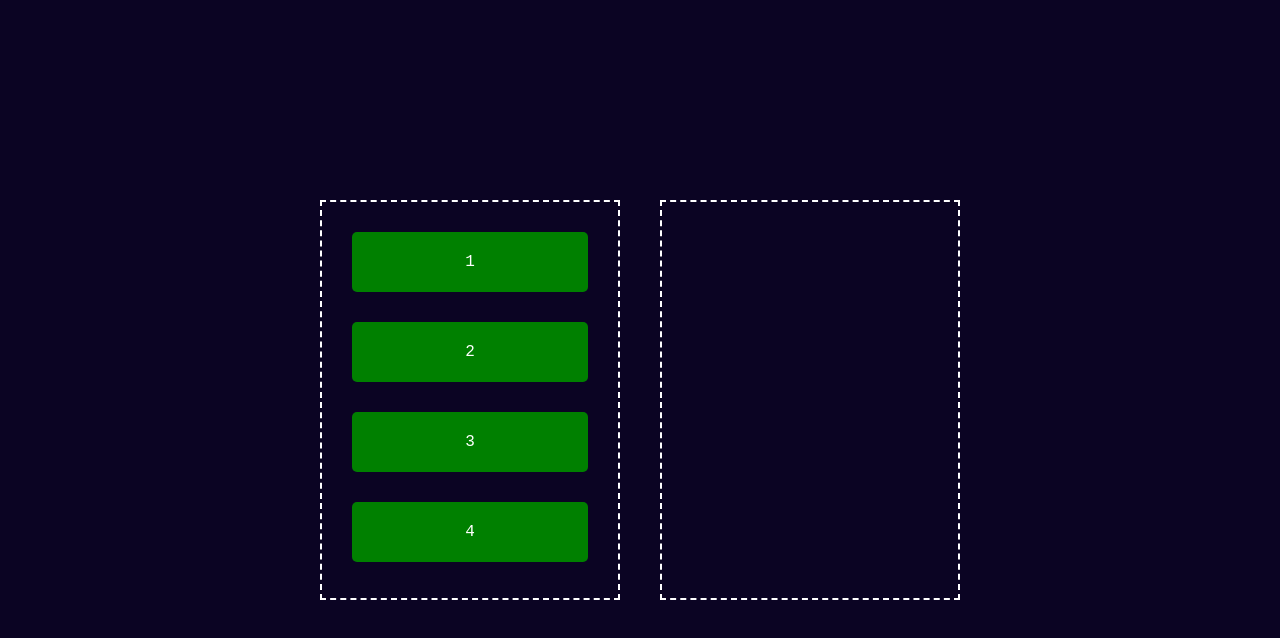
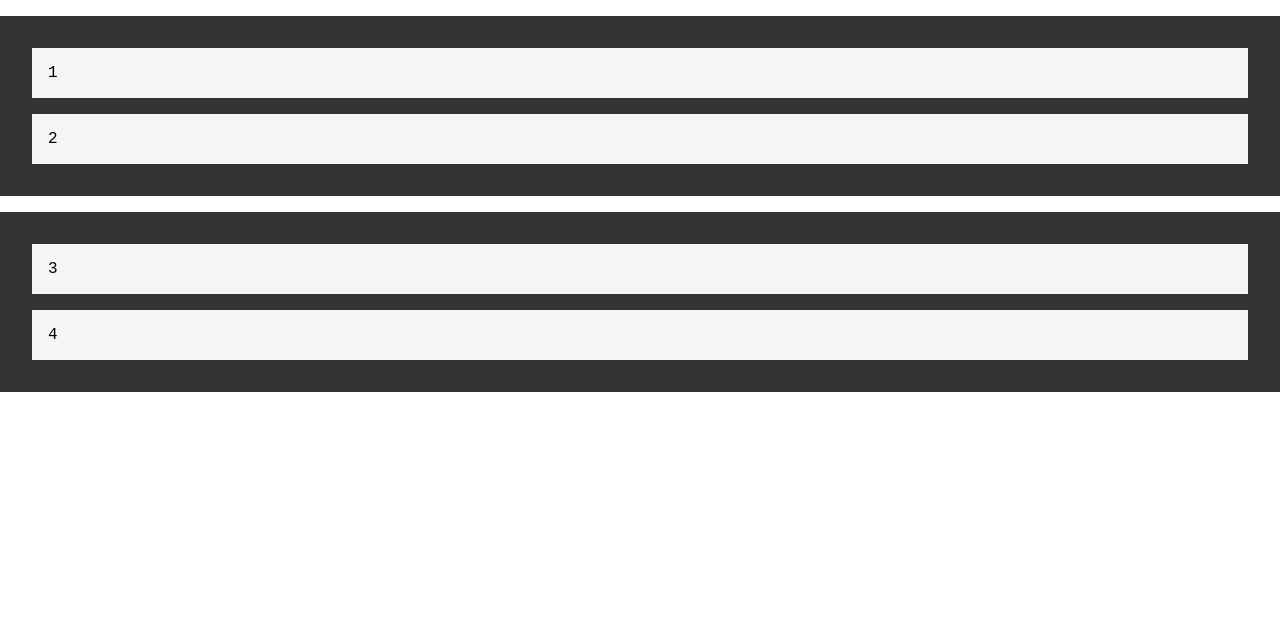
Before and after one commit to taufik69/drap-drop, a plain HTML site: page index.html in a window 1280 px wide. Drawn offline with Linux system fonts and the light colour scheme.

Commit message:
new css setup for sortable drag and drop

```diff
--- a/css/style.css
+++ b/css/style.css
@@ -6,35 +6,14 @@
 }
 
 .container {
-  display: flex;
-  height: 100vh;
-  background-color: #0b0423;
-  display: flex;
-  color: aliceblue;
-  justify-content: center;
-  align-items: center;
+  background: #333;
+  padding: 1rem;
+  margin-top: 1rem;
 }
 
-.left,
-.right {
-  width: 300px;
-  height: 400px;
-  margin: 20px;
-  border: 2px dashed #fff;
+.draggable {
+  padding: 1rem;
+  background: whitesmoke;
+  margin: 1rem;
+  cursor: move;
 }
-
-.iist {
-  height: 60px;
-  margin: 30px;
-  color: #fff;
-  background: green;
-  display: flex;
-  justify-content: center;
-  align-items: center;
-  border-radius: 5px;
-  -webkit-border-radius: 5px;
-  -moz-border-radius: 5px;
-  -ms-border-radius: 5px;
-  -o-border-radius: 5px;
-  cursor: grab;
-}
--- a/index.html
+++ b/index.html
@@ -8,15 +8,13 @@
   </head>
   <body>
     <div class="container">
-      <div class="left">
-        <div class="iist" draggable="true">1</div>
-        <div class="iist" draggable="true">2</div>
-        <div class="iist" draggable="true">3</div>
-        <div class="iist" draggable="true">4</div>
-      </div>
-      <div class="right"></div>
+      <p class="draggable" draggable="true">1</p>
+      <p class="draggable" draggable="true">2</p>
     </div>
-
+    <div class="container">
+      <p class="draggable" draggable="true">3</p>
+      <p class="draggable" draggable="true">4</p>
+    </div>
     <script src="js/main.js"></script>
   </body>
 </html>
```
